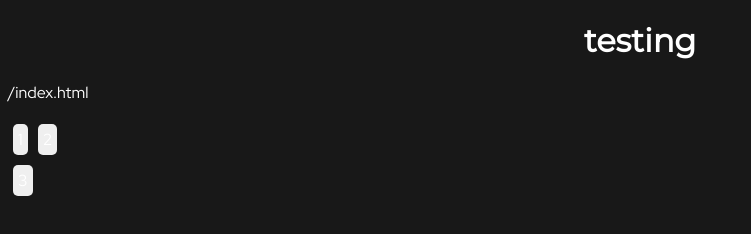
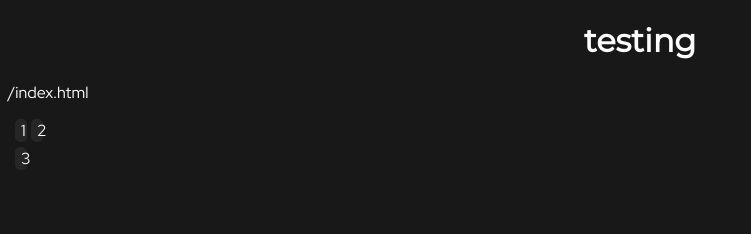
Before and after one commit to PointlessCircle/testing, a plain HTML site: page index.html in a window 1280 px wide. Shown: the whole page, without its empty margins (0-751 px from the left). Drawn offline with Linux system fonts and the light colour scheme.

Commit message:
Fixed button styling

```diff
--- a/index.html
+++ b/index.html
@@ -11,10 +11,10 @@
 <body>
     <h1>testing</h1>
     <p id="test"></p>
-    <div id="r1">
+    <div id="r1" class="contain">
         <!--//contains buttons - row 1-->
     </div>
-    <div id="r2">
+    <div id="r2" class="contain">
         <!--contains buttons - row 2-->
     </div>
     <script src="test.js"></script>
--- a/style.css
+++ b/style.css
@@ -26,13 +26,17 @@ button {
     border-radius: 5px;
     border: none;
     color: white;
+    background-color: #262626;
     cursor: pointer;
     font-size: medium;
-    padding: 5px;
-    margin: 5px;
+    width: 10px;
+    margin: 0 2px;
     font-family: 'Red Hat Display';
     transition-duration: 0.4s;
 }
 button:hover {
     background-color: #1c2425;
 }
+.contain {
+    margin: 5px;
+}
```
